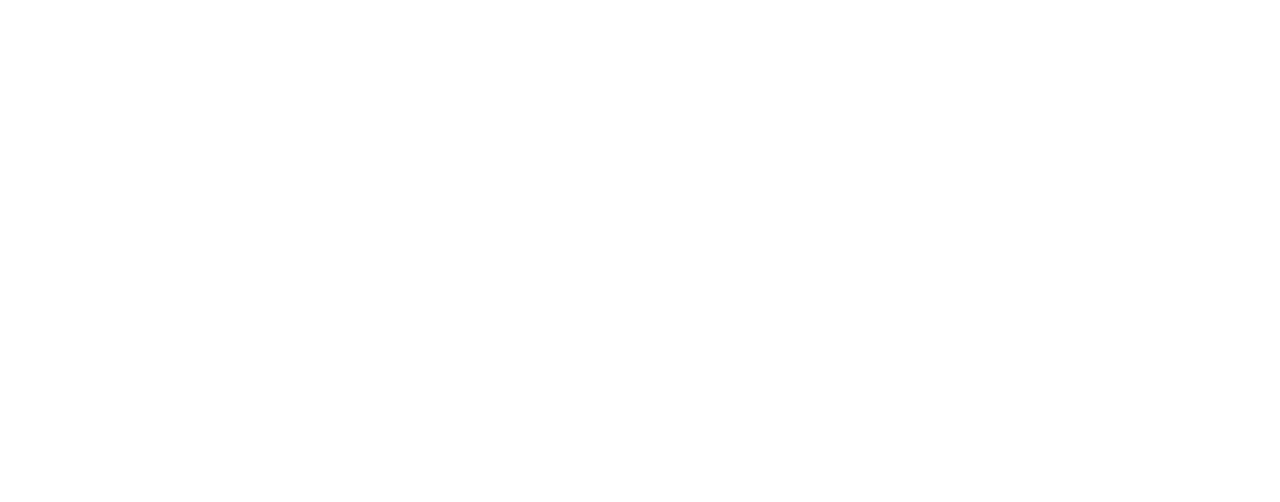
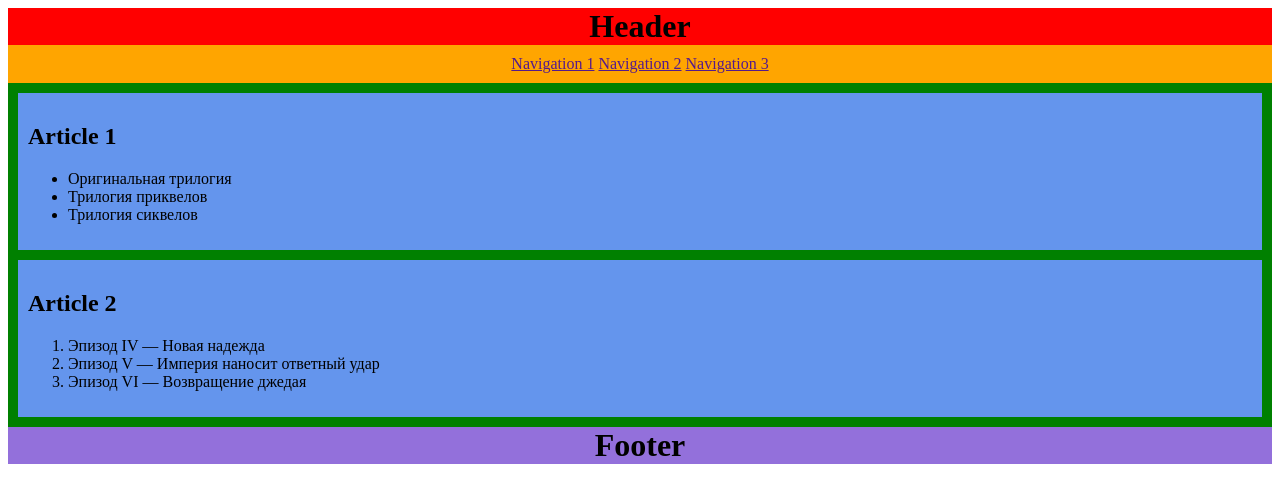
Before and after one commit to js-tasks-ru/htmlcss-20231222_igor-anackii, a website: page 02-dz0/01-semantic-mockup/solution.html in a window 1280 px wide. Drawn offline with Linux system fonts and the light colour scheme.

Commit message:
hw-0: Добавлена семантическая разметка страницы

```diff
--- a/02-dz0/01-semantic-mockup/solution.html
+++ b/02-dz0/01-semantic-mockup/solution.html
@@ -1,4 +1,39 @@
 <!DOCTYPE html>
 <html lang="ru">
-    <!-- Ваше решение -->
+    <head>
+        <meta charset="utf-8">
+        <title>Семантическая разметка страницы</title>
+        <link rel="stylesheet" href="./style.css">
+    </head>
+    <body>
+        <header>
+            <h1>Header</h1>
+            <nav>
+                <a href="">Navigation 1</a>
+                <a href="">Navigation 2</a>
+                <a href="">Navigation 3</a>
+            </nav>
+        </header>
+        <main>
+            <article>
+                <h2>Article 1</h2>
+                <ul>
+                    <li>Оригинальная трилогия</li>
+                    <li>Трилогия приквелов</li>
+                    <li>Трилогия сиквелов</li>
+                </ul>
+            </article>
+            <article>
+                <h2>Article 2</h2>
+                <ol>
+                    <li>Эпизод IV — Новая надежда</li>
+                    <li>Эпизод V — Империя наносит ответный удар</li>
+                    <li>Эпизод VI — Возвращение джедая</li>
+                </ol>
+            </article>
+        </main>
+        <footer>
+            <h1>Footer</h1>
+        </footer>
+    </body>
 </html>
--- /dev/null
+++ b/02-dz0/01-semantic-mockup/style.css
@@ -0,0 +1,32 @@
+h1 {
+    margin: 0;
+    text-align: center;
+}
+
+header > h1 {
+    background-color: red;
+}
+
+main {
+    margin: 0;
+    padding: 0;
+    background-color: green;
+    overflow: hidden;
+}
+
+main > article {
+    overflow: hidden;
+    background-color: cornflowerblue;
+    margin: 10px;
+    padding: 10px;
+}
+
+nav {
+    padding: 10px 0 10px 0;
+    background-color: orange;
+    text-align: center;
+}
+
+footer {
+    background-color: mediumpurple;
+}
```
